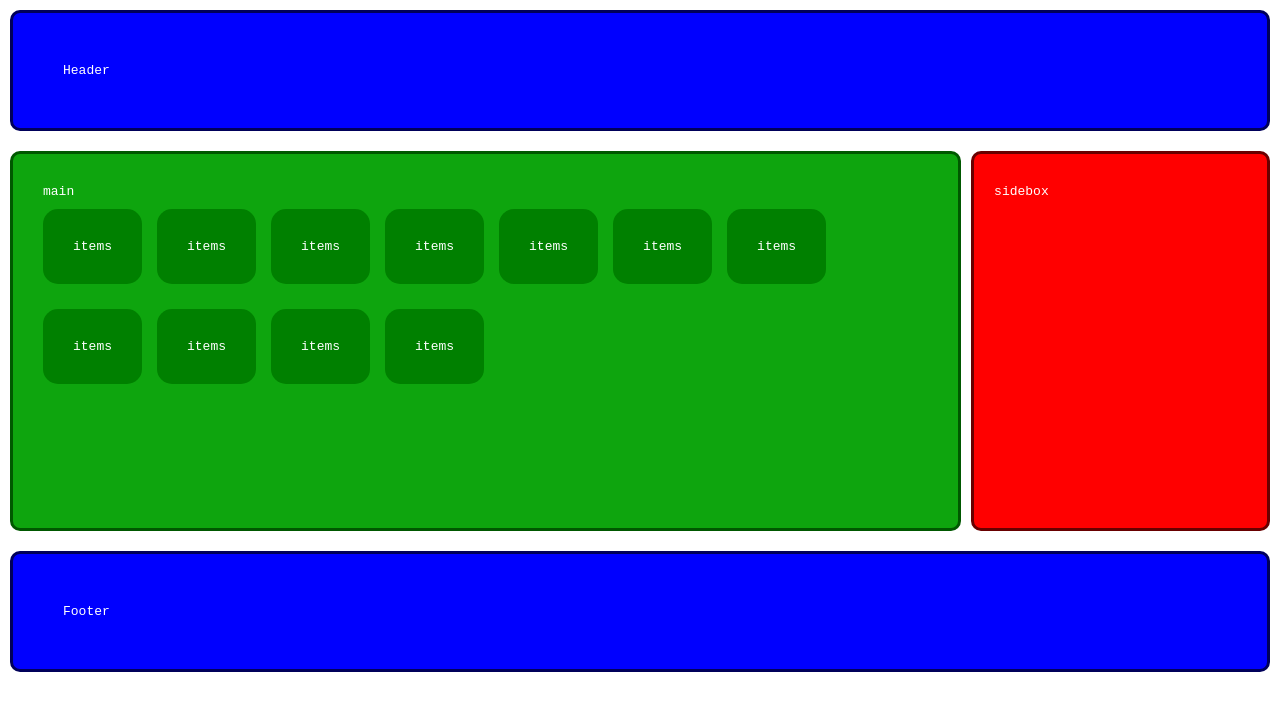
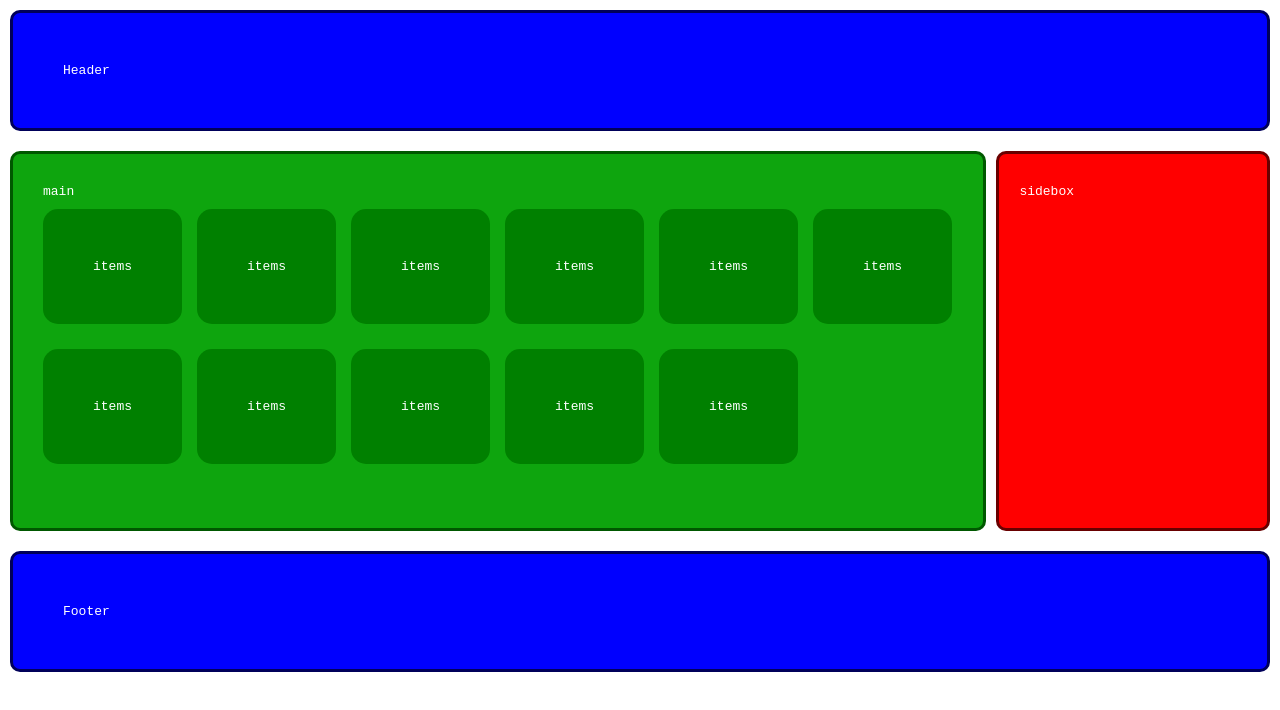
Before and after one commit to HuzaifaH6/Website-Layout, a plain HTML site: page index.html in a window 1280 px wide. Drawn offline with Linux system fonts and the light colour scheme.

Commit message:
WebLayout

```diff
--- a/style.css
+++ b/style.css
@@ -22,7 +22,7 @@ header{
 
 #con-green{
     background-color: rgb(14, 165, 14);
-    width: 70%;
+    width: 80%;
     padding: 30px ;
     border: 3px solid rgb(0, 88, 0);
     border-radius: 10px;
@@ -38,7 +38,7 @@ header{
 
 #con-green ul li{
     list-style-type: none;
-    padding: 30px;
+    padding: 50px;
     background-color:green;
     border-radius: 15px;
     margin-top: 10px;
```
